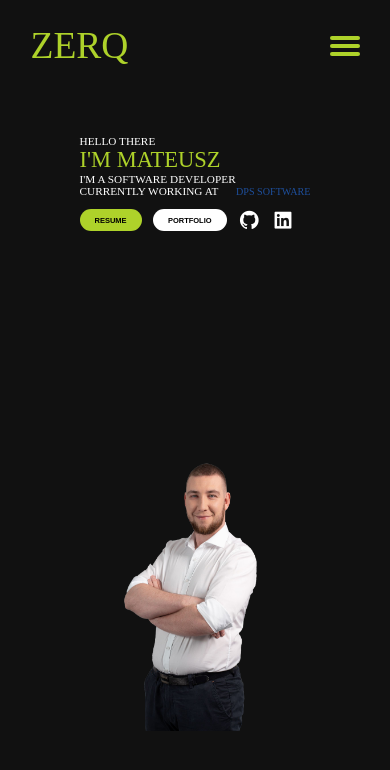
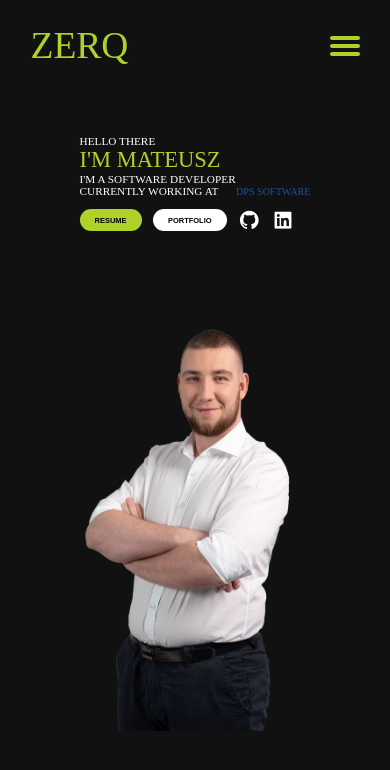
Before and after one commit to zerq98/PersonalPage, an Angular app: page /home in a window 390 px wide. Shown: the top 770 px of the page. Built offline with nearby package versions, Linux system fonts and the light colour scheme; a web font is replaced by a local one.

Commit message:
Change icon

```diff
--- a/src/app/landing/landing.component.css
+++ b/src/app/landing/landing.component.css
@@ -224,8 +224,8 @@
     }
 
     .img-container{
-        width: 13rem;
-        height: 20rem;
+        width: 20rem;
+        height: 30rem;
         margin-top: 2rem;
     }
 }
--- a/src/index.html
+++ b/src/index.html
@@ -5,7 +5,7 @@
   <title>Mateusz Trybuła - zerq</title>
   <base href="/">
   <meta name="viewport" content="width=device-width, initial-scale=1">
-  <link rel="icon" type="image/x-icon" href="favicon.ico">
+  <link rel="icon" type="image/x-icon" href="./assets/graphics/zerq.png">
   <base href="/">
   <link rel="preconnect" href="https://fonts.googleapis.com">
   <link rel="preconnect" href="https://fonts.gstatic.com" crossorigin>
```
Also changed, not shown: src/assets/graphics/zerq.png (added), 1 other file (tests, documents, lock files or other folders).
